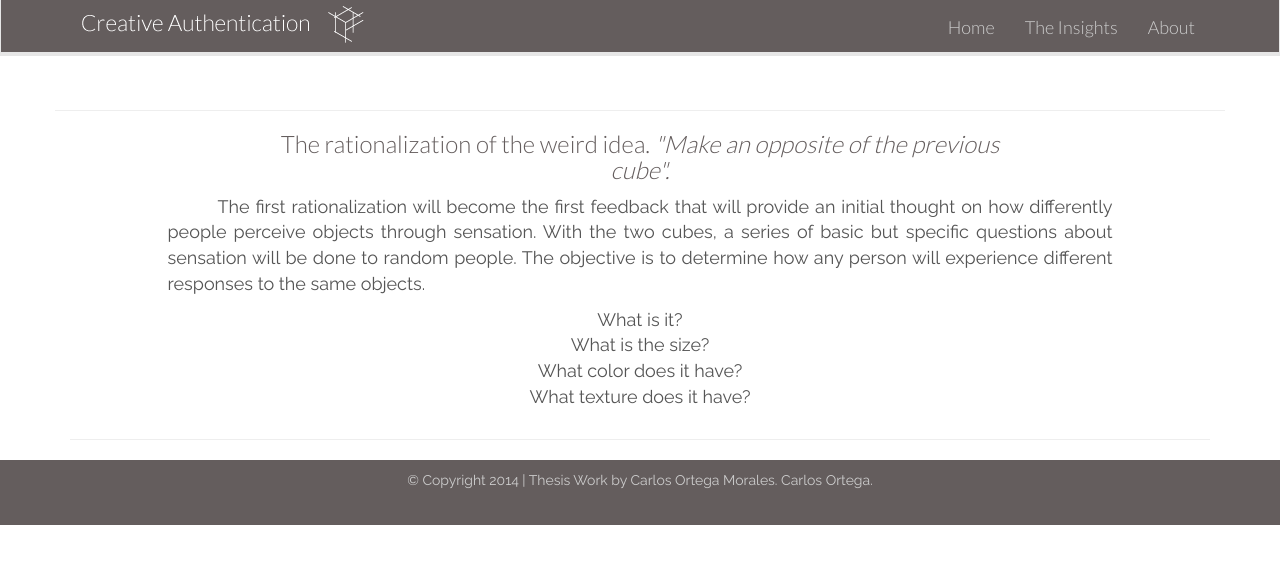
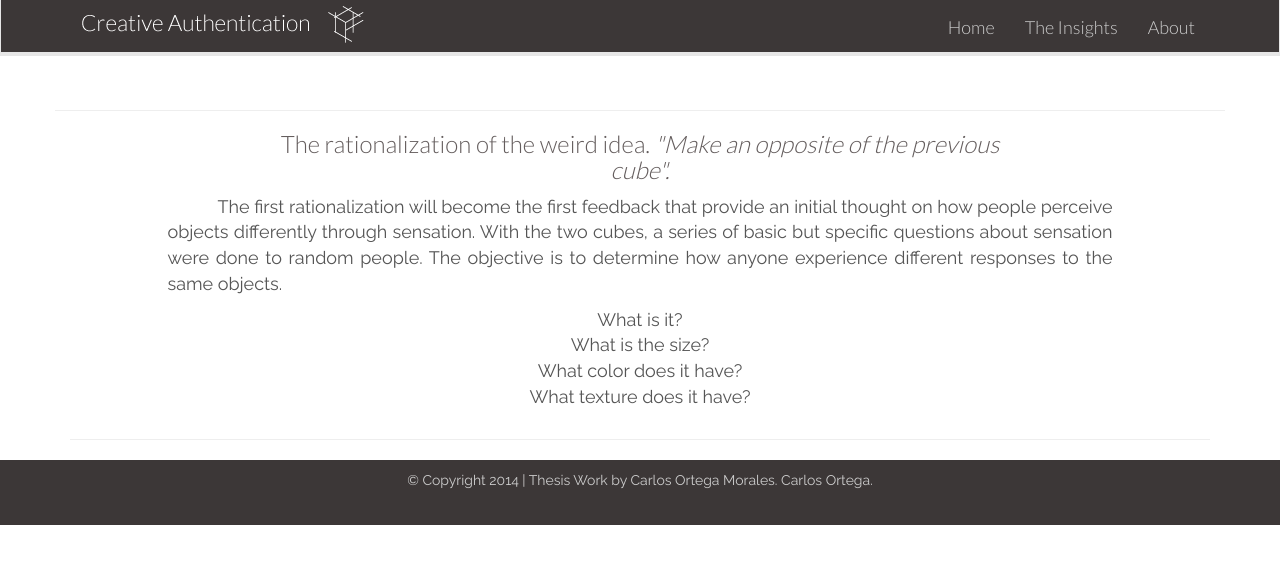
Before and after one commit to cortega8612/creative-process, a Jekyll site: the page built from _posts/insights/2014-05-28-sand.md, in a window 1280 px wide. Shown: the top 564 px of the page. Built offline with Jekyll 4.4.1, drawn with Linux system fonts in a browser that asks for light colours.

Commit message:
custom css changed and sand page update

```diff
--- a/_posts/insights/2014-05-28-sand.md
+++ b/_posts/insights/2014-05-28-sand.md
@@ -12,7 +12,7 @@ date: 2014-05-28
 
 <h3 class="col-md-8 col-md-offset-2 vcenter">The rationalization of the weird idea. <em>"Make an opposite of the previous cube".</em></h3>
 
-<p class="col-md-10 col-md-offset-1 justify"> The first rationalization will become the first feedback that will provide an initial thought on how differently people perceive objects through sensation. With the two cubes, a series of basic but specific questions about sensation will be done to random people. The objective is to determine how any person will experience different responses to the same objects.</p>
+<p class="col-md-10 col-md-offset-1 justify"> The first rationalization will become the first feedback that provide an initial thought on how  people perceive objects differently through sensation. With the two cubes, a series of basic but specific questions about sensation were done to random people. The objective is to determine how anyone experience different responses to the same objects.</p>
 
 
 <ul class="col-md-6 col-md-offset-3 vcenter ul1">
--- a/css/custom.css
+++ b/css/custom.css
@@ -51,7 +51,7 @@ margin-top: 2px}
 
 #logo { margin: 5px 0 3px 0;}
 
-.navbar-inverse {background-color: #645D5D;}
+.navbar-inverse {background-color: #3C3737;}
 
 .vcenter {
     text-align: center;
@@ -69,7 +69,7 @@ text-indent:50px;
 .footer {
   position: absolute;
 	width: 100%;
-	background-color: #645D5D;
+	background-color: #3C3737;
 	height: 65px;
 	border-top: 2px #FFFFFF;
 }
```
